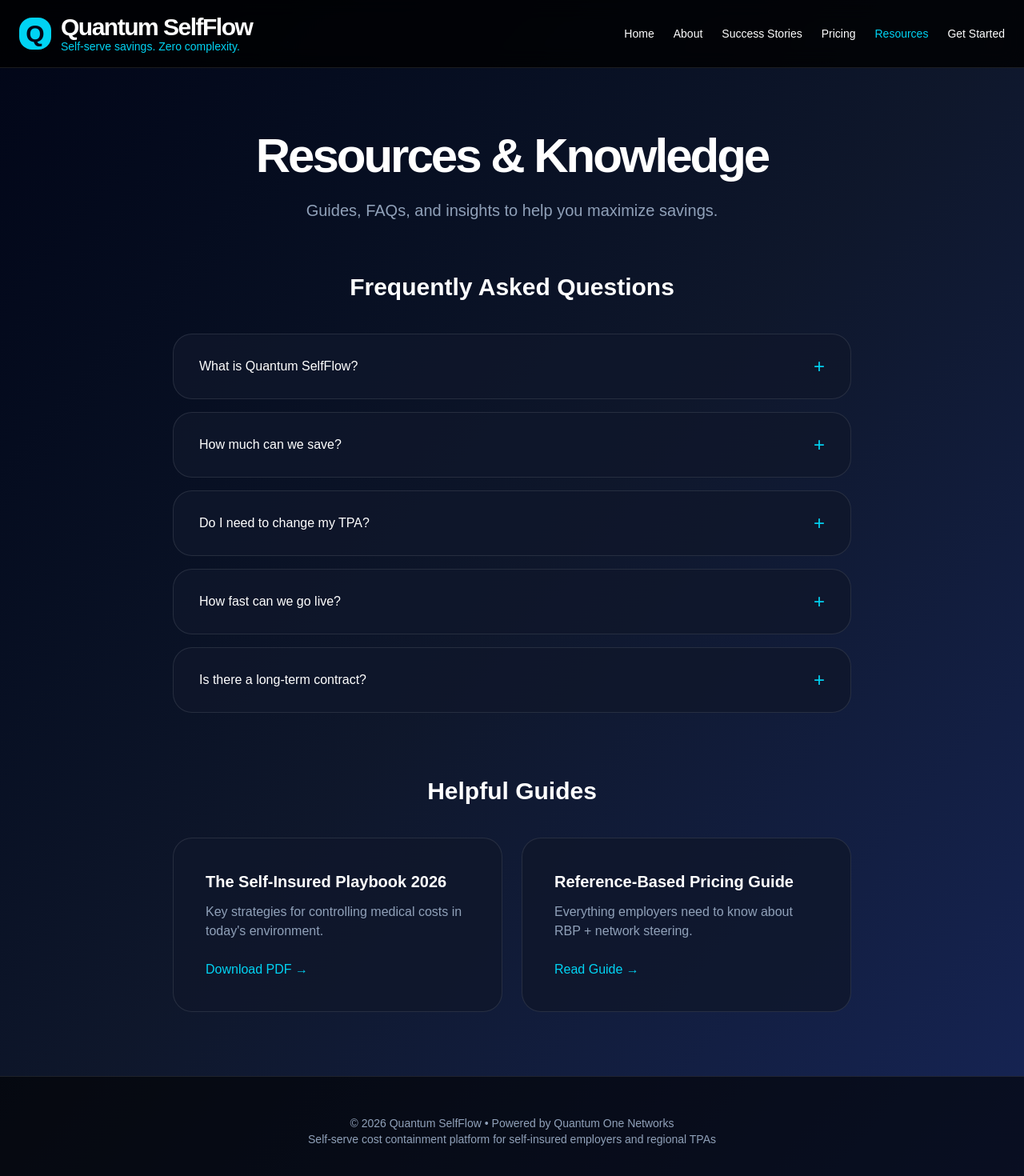
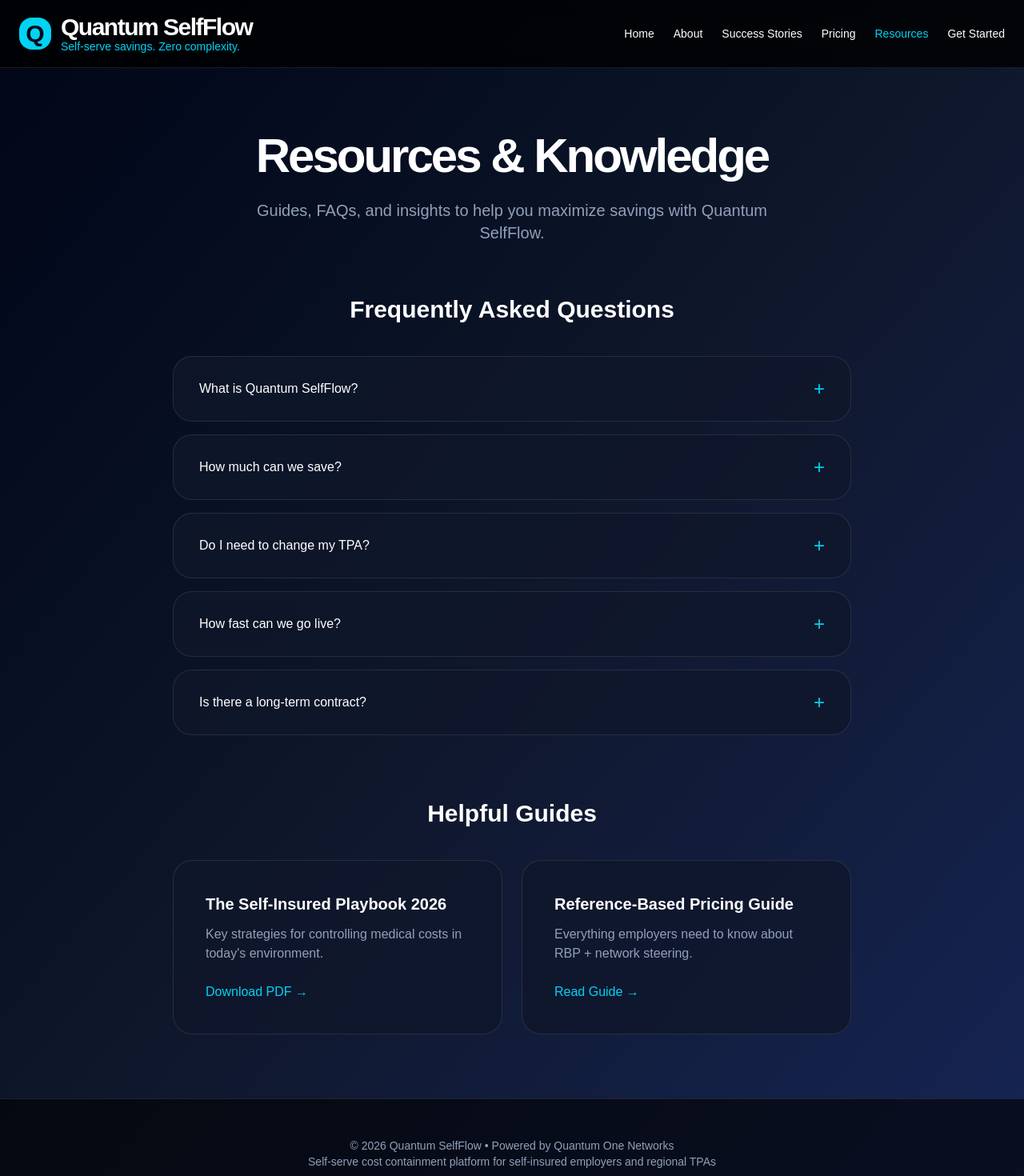
Before and after one commit to ryunstuart/quantum-selfflow, a Next.js app in the folder frontend/: page /resources in a window 1280 px wide. Shown: the top 1470 px of the page at 80% size. Built offline with nearby package versions, Linux system fonts and the light colour scheme.

Commit message:
Resources page - polished final version

```diff
--- a/frontend/app/resources/page.tsx
+++ b/frontend/app/resources/page.tsx
@@ -1,6 +1,6 @@
 'use client';
 
-// STRIPPED VERSION - Only dynamic nav kept. Header is now 100% static.
+// Polished Resources Page - Header matches Pricing exactly
 
 import Link from 'next/link';
 import { useState, useEffect } from 'react';
@@ -33,7 +33,7 @@
     <div className="min-h-screen bg-gradient-to-br from-slate-950 via-slate-900 to-blue-950 text-white flex flex-col overflow-x-hidden">
       <nav className="border-b border-white/10 bg-black/80 backdrop-blur-md sticky top-0 z-50">
         <div className="max-w-7xl mx-auto px-4 md:px-6 py-4 flex justify-between items-center">
-          {/* EXACT HEADER FROM PRICING PAGE - STATIC */}
+          {/* Exact header match to Pricing */}
           <Link href="/" className="flex items-center gap-3 hover:opacity-90 transition">
             <div className="w-9 h-9 md:w-10 md:h-10 bg-cyan-400 rounded-2xl flex items-center justify-center text-slate-950 font-bold text-2xl md:text-3xl shadow-lg">Q</div>
             <div>
@@ -42,7 +42,7 @@
             </div>
           </Link>
 
-          {/* ONLY DYNAMIC PART - NAV */}
+          {/* Dynamic Nav */}
           <div className="hidden md:flex items-center gap-6 text-sm font-medium">
             {isLoggedIn ? (
               <>
@@ -72,6 +72,7 @@
           </button>
         </div>
 
+        {/* Mobile Menu */}
         {mobileMenuOpen && (
           <div className="md:hidden border-t border-white/10 bg-black/95 py-8">
             <div className="flex flex-col gap-6 text-center text-lg font-medium">
@@ -101,7 +102,7 @@
       <div className="max-w-4xl mx-auto px-4 md:px-6 py-20 flex-1">
         <div className="text-center mb-16">
           <h1 className="text-5xl md:text-6xl font-bold tracking-tighter mb-6">Resources & Knowledge</h1>
-          <p className="text-xl text-slate-400">Guides, FAQs, and insights to help you maximize savings.</p>
+          <p className="text-xl text-slate-400 max-w-2xl mx-auto">Guides, FAQs, and insights to help you maximize savings with Quantum SelfFlow.</p>
         </div>
 
         <div className="mb-20">
@@ -111,13 +112,15 @@
               <div key={i} className="bg-slate-900/80 border border-white/10 rounded-3xl overflow-hidden">
                 <button
                   onClick={() => setOpenFAQ(openFAQ === i ? null : i)}
-                  className="w-full px-8 py-6 text-left flex justify-between items-center hover:bg-white/5 transition"
+                  className="w-full px-8 py-6 text-left flex justify-between items-center hover:bg-white/5 transition-all duration-200"
                 >
                   <span className="font-medium pr-8">{faq.q}</span>
-                  <span className="text-2xl text-cyan-400">{openFAQ === i ? '−' : '+'}</span>
+                  <span className="text-2xl text-cyan-400 transition-transform duration-200">
+                    {openFAQ === i ? '−' : '+'}
+                  </span>
                 </button>
                 {openFAQ === i && (
-                  <div className="px-8 pb-8 text-slate-300 border-t border-white/10 pt-6">
+                  <div className="px-8 pb-8 text-slate-300 border-t border-white/10 pt-6 leading-relaxed">
                     {faq.a}
                   </div>
                 )}
@@ -129,15 +132,19 @@
         <div>
           <h2 className="text-3xl font-semibold mb-10 text-center">Helpful Guides</h2>
           <div className="grid md:grid-cols-2 gap-6">
-            <div className="bg-slate-900/80 border border-white/10 rounded-3xl p-10 hover:border-cyan-400/50 transition">
-              <h3 className="font-semibold text-xl mb-3">The Self-Insured Playbook 2026</h3>
+            <div className="bg-slate-900/80 border border-white/10 rounded-3xl p-10 hover:border-cyan-400/50 transition-all duration-300 group">
+              <h3 className="font-semibold text-xl mb-3 group-hover:text-cyan-400 transition">The Self-Insured Playbook 2026</h3>
               <p className="text-slate-400 mb-6">Key strategies for controlling medical costs in today's environment.</p>
-              <Link href="#" className="text-cyan-400 hover:underline">Download PDF →</Link>
+              <Link href="#" className="text-cyan-400 hover:underline inline-flex items-center gap-2">
+                Download PDF →
+              </Link>
             </div>
-            <div className="bg-slate-900/80 border border-white/10 rounded-3xl p-10 hover:border-cyan-400/50 transition">
-              <h3 className="font-semibold text-xl mb-3">Reference-Based Pricing Guide</h3>
+            <div className="bg-slate-900/80 border border-white/10 rounded-3xl p-10 hover:border-cyan-400/50 transition-all duration-300 group">
+              <h3 className="font-semibold text-xl mb-3 group-hover:text-cyan-400 transition">Reference-Based Pricing Guide</h3>
               <p className="text-slate-400 mb-6">Everything employers need to know about RBP + network steering.</p>
-              <Link href="#" className="text-cyan-400 hover:underline">Read Guide →</Link>
+              <Link href="#" className="text-cyan-400 hover:underline inline-flex items-center gap-2">
+                Read Guide →
+              </Link>
             </div>
           </div>
         </div>
```
